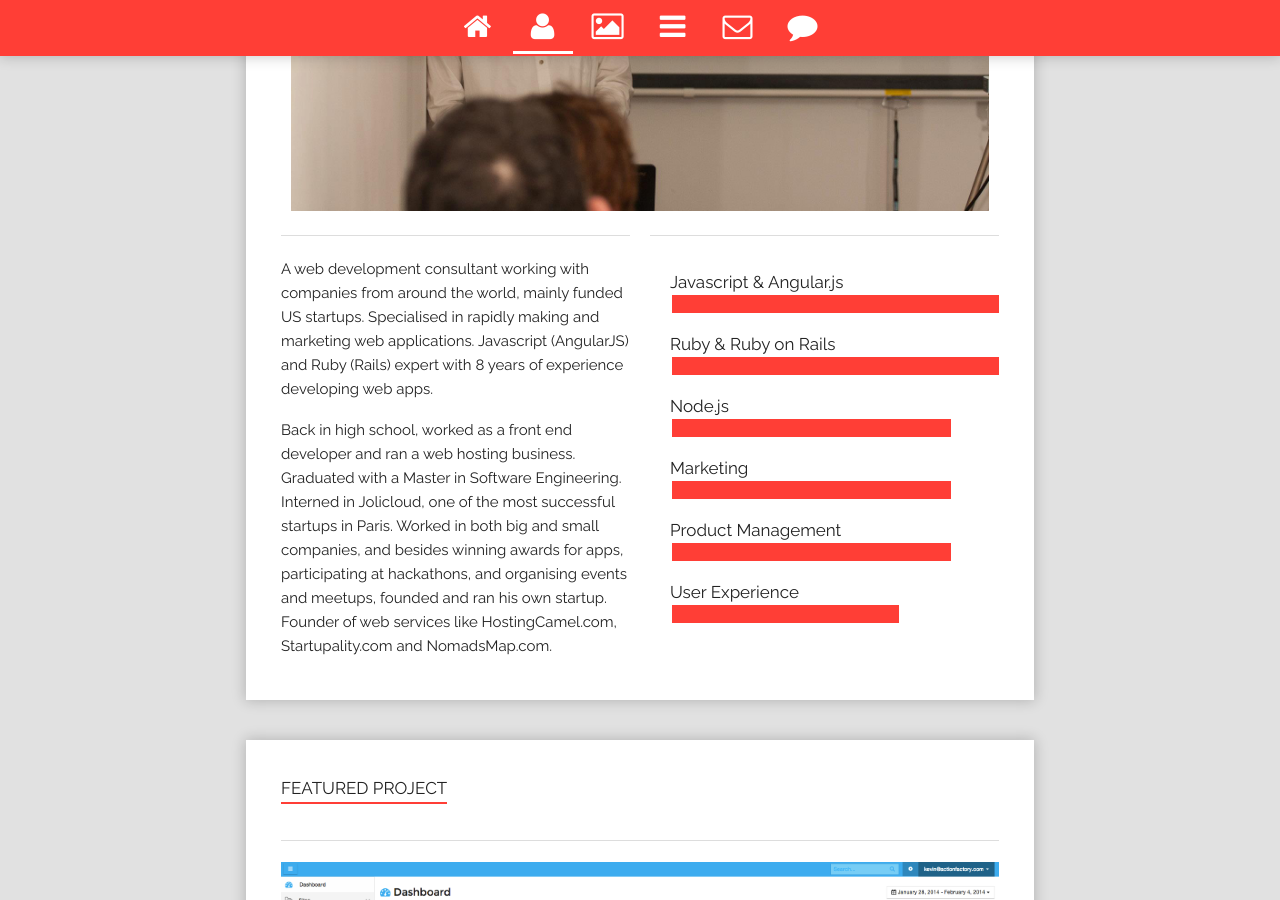
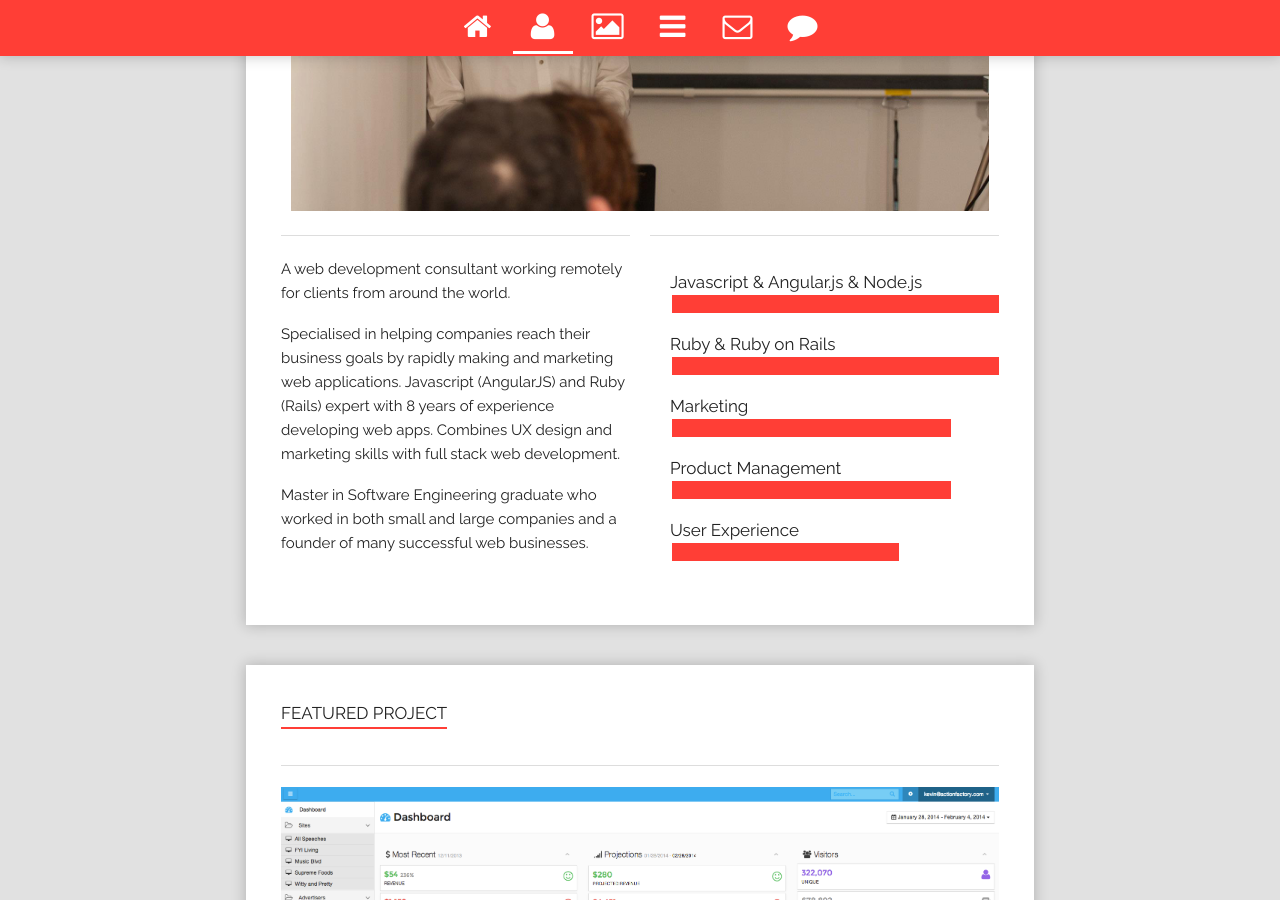
Before and after one commit to lipeno/lipeno.github.io, a Jekyll site: the page built from index.html, in a window 1280 px wide and 900 px high, scrolled down 1815 px. Built offline with Jekyll 4.4.1, drawn with Linux system fonts in a browser that asks for light colours; nearby versions of some CDN libraries; library files that are not in the unit come from our copies; Markdown is read by kramdown in place of the engine named in the settings; the list of posts is cut into pages by our own code; some of the changed text lies outside the part shown.

Commit message:
Update site

```diff
--- a/_layouts/post.html
+++ b/_layouts/post.html
@@ -15,7 +15,7 @@ layout: default
 <div class="blogpost">
 
     <h2>{{ page.title }}</h2>
-    <p class="meta">{{ page.date | date_to_string }}</p>
+    <p class="meta"><em>{{ page.date | date: "%B %Y" }}</em></p>
 
     <div class="post">
         {{ content }}
--- a/index.html
+++ b/index.html
@@ -84,16 +84,20 @@ title: Andrej Dragisic
 
         <hr />
         <p>
-            A web development consultant working with companies from around the world, mainly funded US startups. Specialised in rapidly making and marketing web applications.
+            <!--A skilled software engineer with expertise in managing teams and projects to deliver software. Javascript (AngularJS) and Ruby (Rails) expert with 8 years of experience developing web apps.-->
+<!---->
+            <!--Graduated with a Master in Software Engineering, worked in both big and small companies, and besides winning awards for apps, participating at hackathons, and organising events and meetups, founded and ran a startup company. Founded web hosting service (HostingCamel.com), business planning tool for entrepreneurs (Startupality.com) and remote workers portal (LiveWorkRemote.com).-->
+
+            A web development consultant working remotely for clients from around the world.
             <!--A skilled software engineer with expertise in managing teams and projects to deliver software.-->
-            Javascript (AngularJS) and Ruby (Rails) expert with 8 years of experience developing web apps.
         </p>
         <p>
-            Back in high school, worked as a front end developer and ran a web hosting business. Graduated with a Master in Software Engineering. Interned in Jolicloud, one of the most successful startups in Paris. Worked in both big and small companies, and besides winning awards for apps, participating at hackathons, and organising events and meetups, founded and ran his own startup. Founder of web services like HostingCamel.com, Startupality.com and NomadsMap.com.
+            Specialised in helping companies reach their business goals by rapidly making and marketing web applications.
+            Javascript (AngularJS) and Ruby (Rails) expert with 8 years of experience developing web apps. Combines UX design and marketing skills with full stack web development.
         </p>
 
         <p>
-
+            Master in Software Engineering graduate who worked in both small and large companies and a founder of many successful web businesses.
         </p>
 
     </div>
@@ -102,9 +106,9 @@ title: Andrej Dragisic
         <hr />
 
         <ul id="skill">
-            <li><span class="bar graphic-design"></span><h5>Javascript & Angular.js</h5></li>
+            <li><span class="bar graphic-design"></span><h5>Javascript & Angular.js & Node.js</h5></li>
             <li><span class="bar graphic-design"></span><h5>Ruby & Ruby on Rails</h5></li>
-            <li><span class="bar wordpress"></span><h5>Node.js</h5></li>
+            <!--<li><span class="bar wordpress"></span><h5>Node.js</h5></li>-->
             <li><span class="bar wordpress"></span><h5>Marketing</h5></li>
             <li><span class="bar wordpress"></span><h5>Product Management</h5></li>
             <li><span class="bar jquery"></span><h5>User Experience</h5></li>
@@ -341,8 +345,8 @@ title: Andrej Dragisic
             <div id="contact-icon">
                 <i class="icon-bullhorn"></i>
             </div>
-            <h4>I am available for freelance work specializing in working remotely for funded startups. I am also able to gather a team of professionals for your project. If you are interested let's talk!</h4>
-
+            <!--<h4>I am available for freelance work specializing in working remotely for funded startups. I am also able to gather a team of professionals for your project. If you are interested let's talk!</h4>-->
+            <h4>Contact me in case you want to get a web application created from scratch, get conversion rate and UX improved on an existing web site, or if you want to gather a small team to get you to results you want.</h4>
         </div>
 
         <div class="seven columns">
```
Also changed, not shown: 6 other files.
